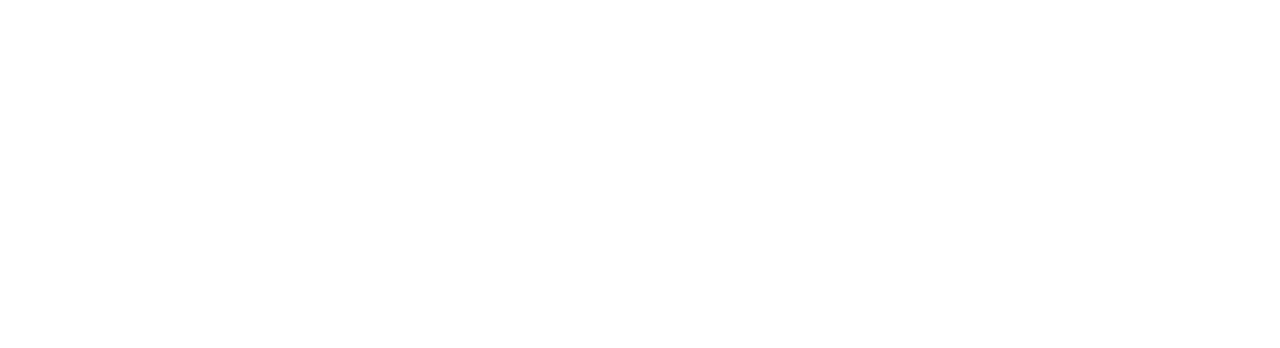
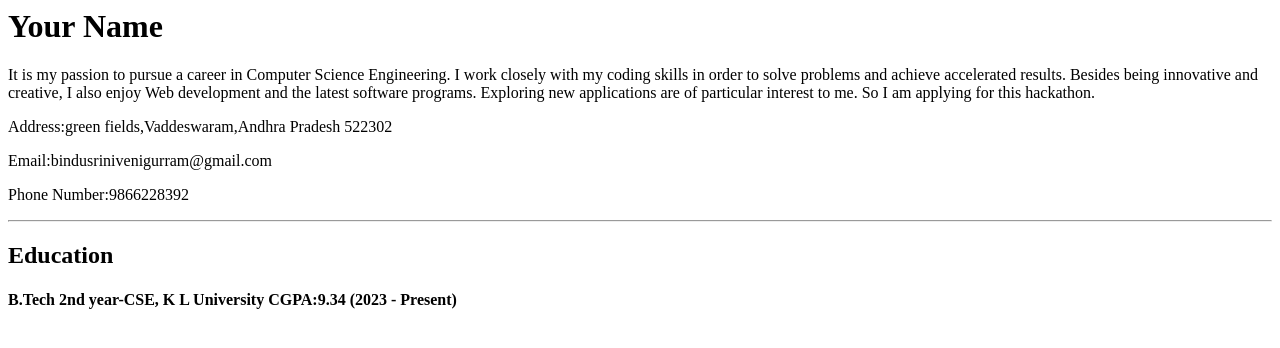
Before and after one commit to Bindusriniveni-2104/resume, a plain HTML site: page index.html in a window 1280 px wide. Drawn offline with Linux system fonts and the light colour scheme.

Commit message:
added some more details

```diff
--- a/index.html
+++ b/index.html
@@ -1,8 +1,29 @@
 <html>
     <head>
-
+          <title>RESUME</title>
     </head>
     <body>
+<h1>
+Your Name
+</h1>
+<div class="personal-info">
+    <p>It is my passion to pursue a career in Computer Science Engineering. I work closely with my
+        coding skills in order to solve problems and achieve accelerated results. Besides being innovative
+        and creative, I also enjoy Web development and the latest software programs. Exploring new
+        applications are of particular interest to me. So I am applying for this hackathon.</p>
+    <p>Address:green fields,Vaddeswaram,Andhra Pradesh 522302</p>
+    <p>Email:bindusrinivenigurram@gmail.com</p>
+    <p>Phone Number:9866228392</p>
+</div>
+<hr>
+<div class="education-section">
+    <h2>Education</h2>
+    <h4>B.Tech 2nd year-CSE, K L University
+        CGPA:9.34
+        (2023 - Present)</h4>
+
+
+</div>
 
     </body>
 </html>
```
